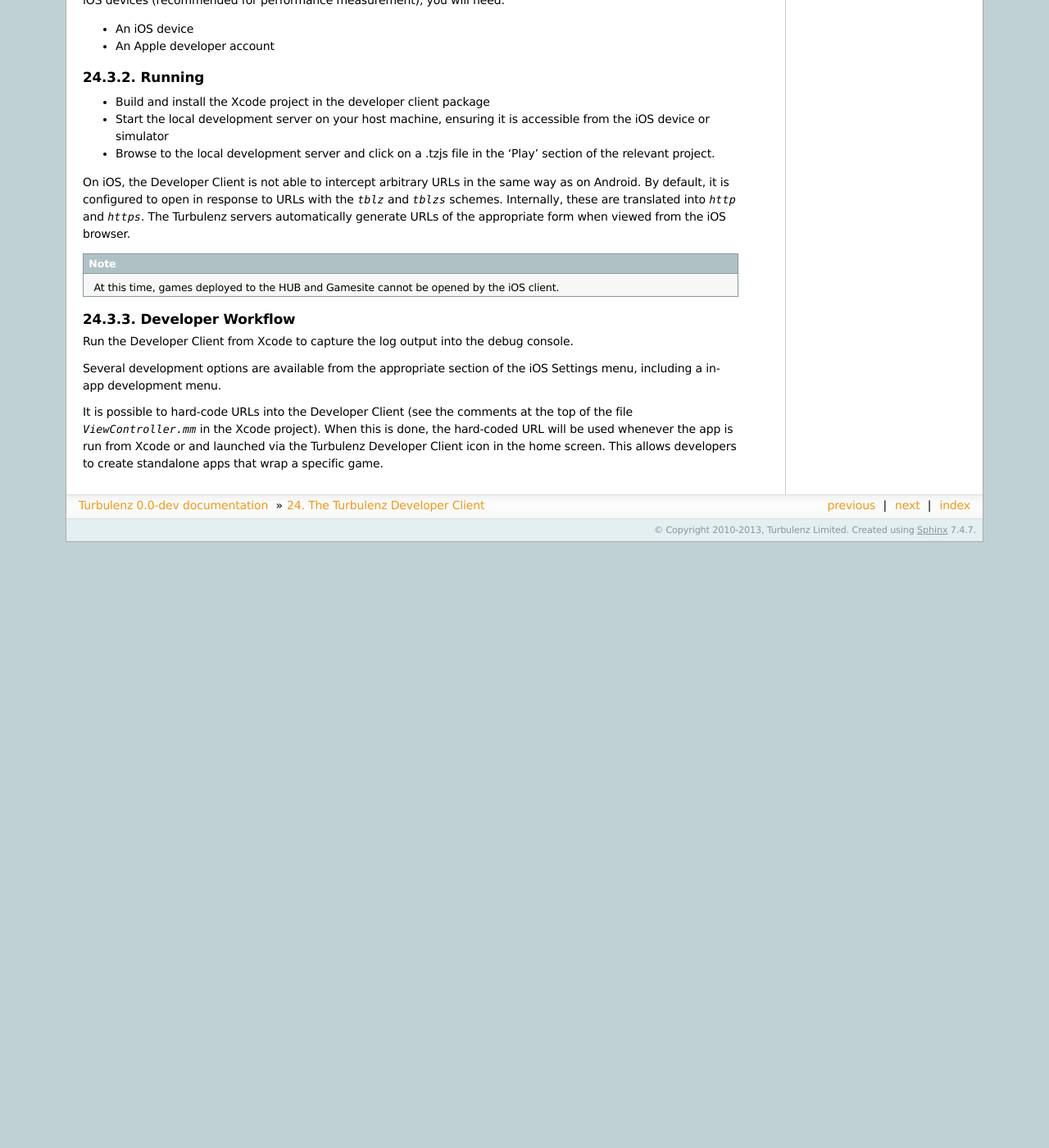
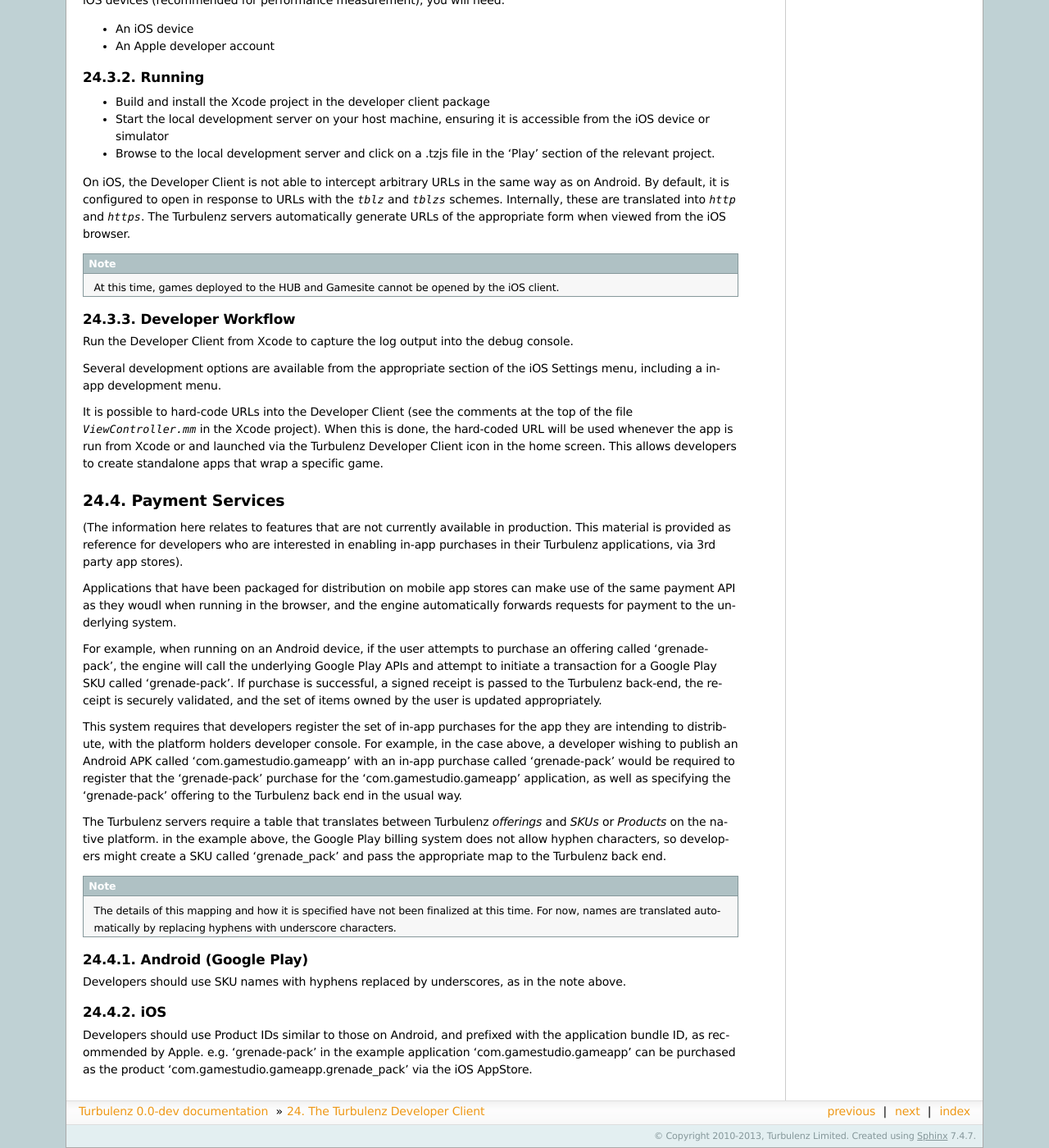
Before and after one commit to turbulenz/turbulenz_engine, a Sphinx documentation site: the page built from docs/source/developer_client_readme.rst, in a window 1280 px wide and 1400 px high, scrolled down 2648 px. Shown: the whole window at 82% size. Built offline with Sphinx 7.4.7, drawn with Linux system fonts in a browser that asks for light colours; before the commit the page ends 3309 px from its top, so only the background shows below that; some of the changed text lies outside the part shown.

Commit message:
docs: some info about payment integration on mobile platforms

```diff
--- a/docs/source/developer_client_readme.rst
+++ b/docs/source/developer_client_readme.rst
@@ -226,3 +226,62 @@
 the app is run from Xcode or and launched via the Turbulenz Developer
 Client icon in the home screen.  This allows developers to create
 standalone apps that wrap a specific game.
+
+Payment Services
+================
+
+(The information here relates to features that are not currently
+available in production.  This material is provided as reference for
+developers who are interested in enabling in-app purchases in their
+Turbulenz applications, via 3rd party app stores).
+
+Applications that have been packaged for distribution on mobile app
+stores can make use of the same payment API as they woudl when running
+in the browser, and the engine automatically forwards requests for
+payment to the underlying system.
+
+For example, when running on an Android device, if the user attempts
+to purchase an offering called 'grenade-pack', the engine will call
+the underlying Google Play APIs and attempt to initiate a transaction
+for a Google Play SKU called 'grenade-pack'.  If purchase is
+successful, a signed receipt is passed to the Turbulenz back-end, the
+receipt is securely validated, and the set of items owned by the user
+is updated appropriately.
+
+This system requires that developers register the set of in-app
+purchases for the app they are intending to distribute, with the
+platform holders developer console.  For example, in the case above, a
+developer wishing to publish an Android APK called
+'com.gamestudio.gameapp' with an in-app purchase called 'grenade-pack'
+would be required to register that the 'grenade-pack' purchase for the
+'com.gamestudio.gameapp' application, as well as specifying the
+'grenade-pack' offering to the Turbulenz back end in the usual way.
+
+The Turbulenz servers require a table that translates between
+Turbulenz *offerings* and *SKUs* or *Products* on the native platform.
+in the example above, the Google Play billing system does not allow
+hyphen characters, so developers might create a SKU called
+'grenade_pack' and pass the appropriate map to the Turbulenz back end.
+
+.. NOTE::
+
+  The details of this mapping and how it is specified have not been
+  finalized at this time.  For now, names are translated automatically
+  by replacing hyphens with underscore characters.
+
+---------------------
+Android (Google Play)
+---------------------
+
+Developers should use SKU names with hyphens replaced by underscores,
+as in the note above.
+
+---
+iOS
+---
+
+Developers should use Product IDs similar to those on Android, and
+prefixed with the application bundle ID, as recommended by Apple.
+e.g. 'grenade-pack' in the example application
+'com.gamestudio.gameapp' can be purchased as the product
+'com.gamestudio.gameapp.grenade_pack' via the iOS AppStore.
```
